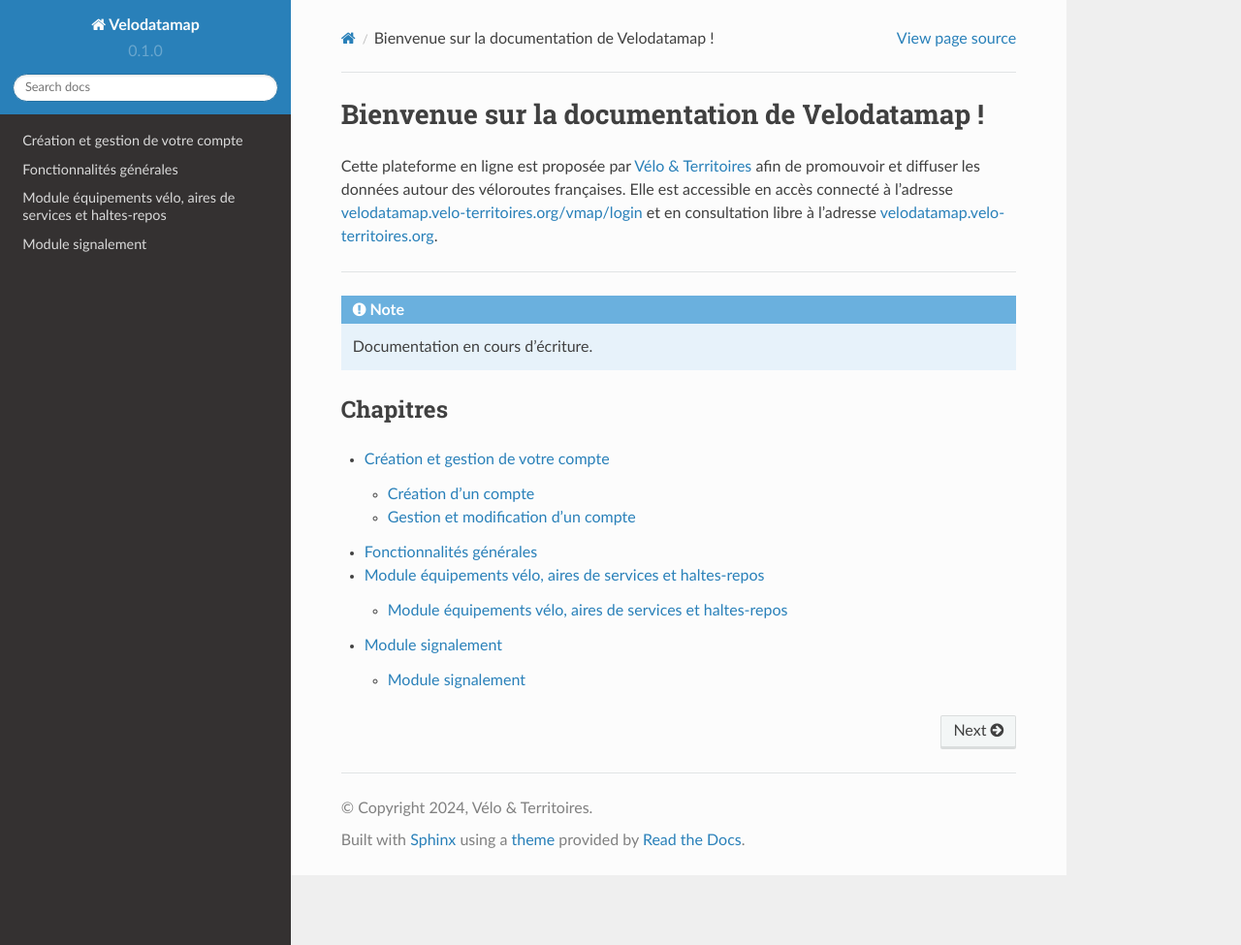
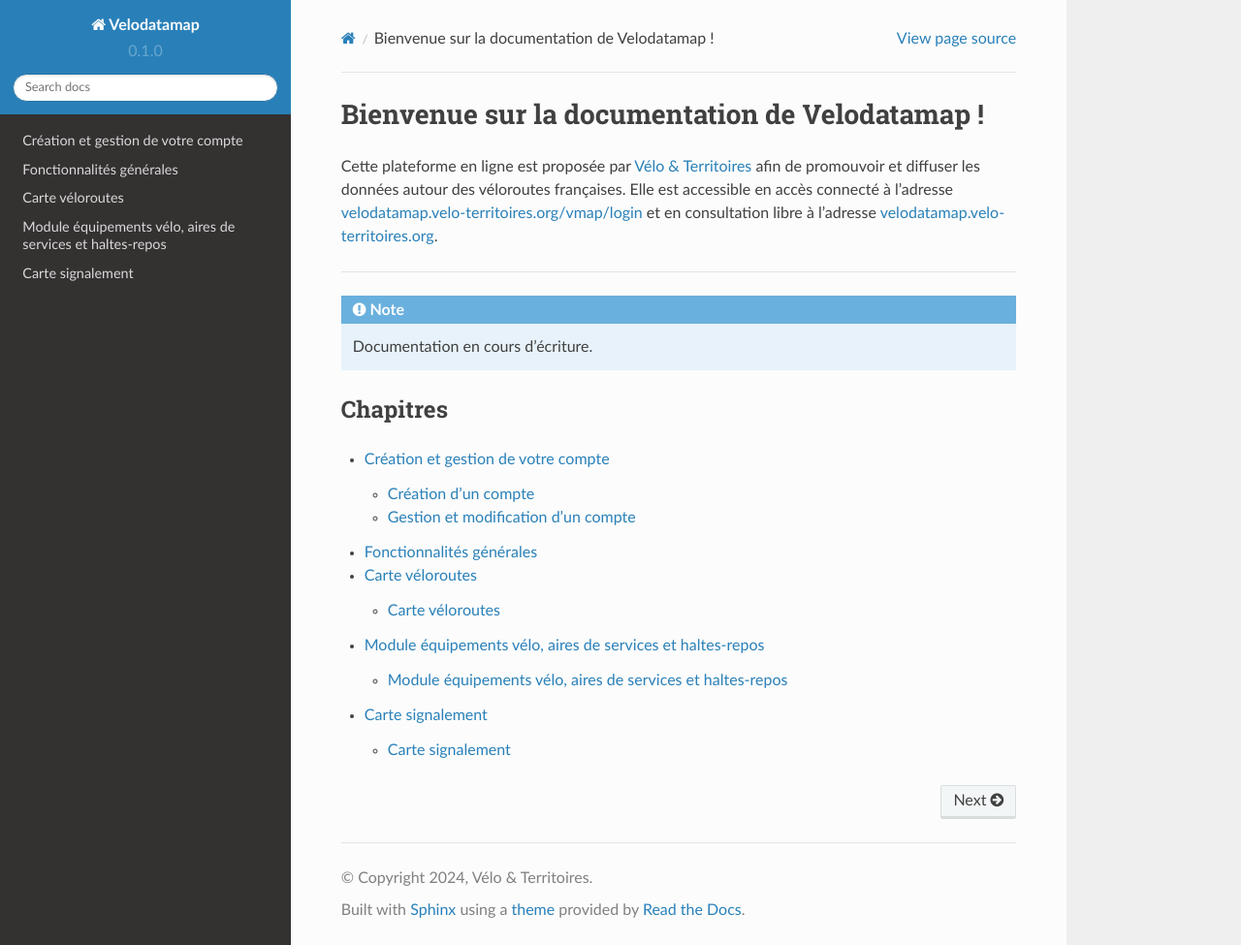
Before and after one commit to reseauvelomarche/velodatamap.readthedocs.io, a Sphinx documentation site: the page built from docs/source/index.rst, in a window 1280 px wide and 975 px high. Shown: the whole window at 97% size. Built offline with Sphinx 7.4.7 and the Read the Docs theme 2.0.0, drawn with Linux system fonts in a browser that asks for light colours; pages that are not in the unit, such as notebooks, are missing from menus.

Commit message:
dropdown implemented + renaming from module to carte

```diff
--- a/docs/source/Module signalement.rst
+++ b/docs/source/Carte aménagements.rst
@@ -1,9 +1,9 @@
-Module signalement
+Carte aménagements
 =====
 
-.. _signalement:
+.. _amenagement:
 
-Module signalement
+Carte aménagements
 ------------
 
 
--- a/docs/source/Module aménagements.rst
+++ b/docs/source/Carte signalement.rst
@@ -1,9 +1,9 @@
-Module aménagements
+Carte signalement
 =====
 
-.. _amenagement:
+.. _signalement:
 
-Module aménagements
+Carte signalement
 ------------
 
 
--- /dev/null
+++ b/docs/source/Carte véloroutes.rst
@@ -0,0 +1,7 @@
+Carte véloroutes
+=====
+
+.. _signalement:
+
+Carte véloroutes
+------------
--- a/docs/source/Module véloroutes.rst
+++ /dev/null
@@ -1,3 +0,0 @@
-# Module véloroutes
-
-## Module véloroutes
--- a/docs/source/index.rst
+++ b/docs/source/index.rst
@@ -17,7 +17,7 @@
 
    Création et gestion de votre compte
    Fonctionnalités générales
-   Module véloroutes
-   Module équipements vélo, aires de services et haltes-repos
-   Module signalement
-   Module cménagements
+   Carte véloroutes
+   Carte équipements vélo, aires de services et haltes-repos
+   Carte signalement
+   Carte cménagements
```
Also changed, not shown: docs/source/Création et gestion de votre compte.rst (+16 -13 lines), docs/source/Fonctionnalités générales.rst (+9 -17 lines), docs/source/Carte équipements vélo, aires de services et haltes-repos.rst (renamed from docs/source/Module équipements vélo, aires de services et haltes-repos.rst).
